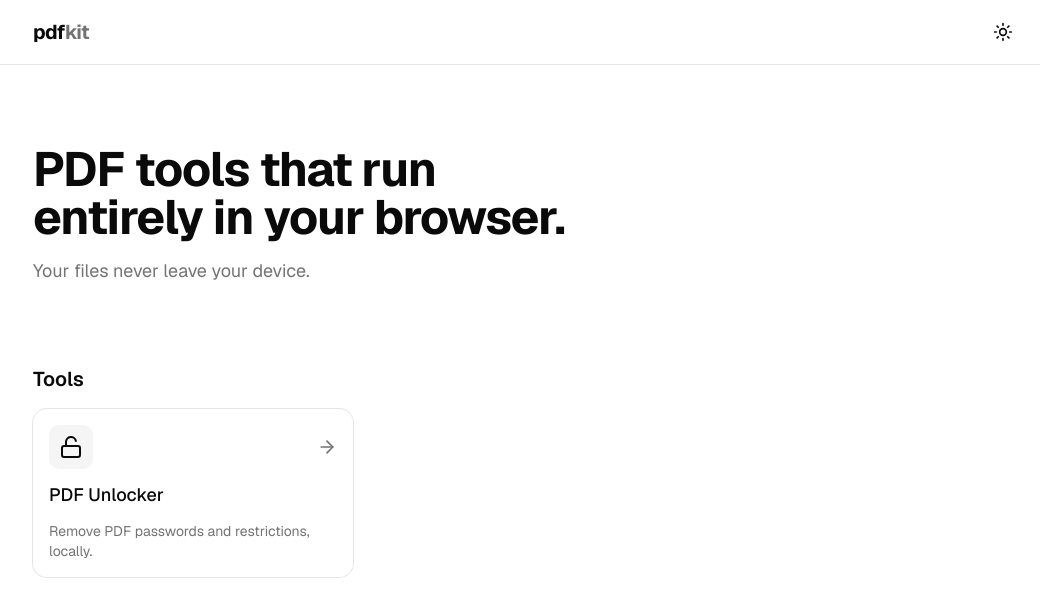
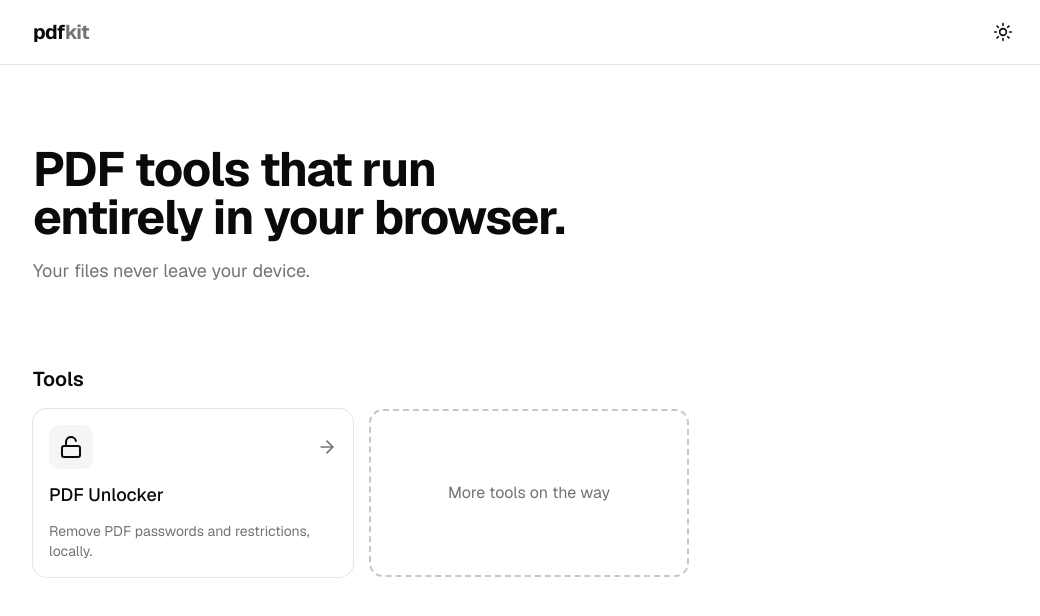
Before and after one commit to anushibinj/pdfkit, a Next.js app: page / in a window 1280 px wide. Shown: the top 616 px of the page, without its empty margins (111-1151 px from the left). Built offline with nearby package versions, Linux system fonts and the light colour scheme; no server answers.

Commit message:
Add dotted 'More tools on the way' placeholder card
Co-Authored-By: Claude Sonnet 5.5 <noreply@anthropic.com>
Claude-Session: https://claude.ai/code/session_01M9XyeiyoniTp3z1GqKhCNa

```diff
--- a/src/components/tool-grid.tsx
+++ b/src/components/tool-grid.tsx
@@ -7,6 +7,11 @@ export function ToolGrid({ tools }: { tools: ToolDefinition[] }) {
       {tools.map((tool) => (
         <ToolCard key={tool.slug} tool={tool} />
       ))}
+      <li data-testid="more-tools-card">
+        <div className="flex h-full min-h-32 items-center justify-center rounded-xl border-2 border-dashed border-muted-foreground/40 p-6 text-center text-muted-foreground">
+          More tools on the way
+        </div>
+      </li>
     </ul>
   );
 }
```
Also changed, not shown: 1 other file (tests, documents, lock files or other folders).
